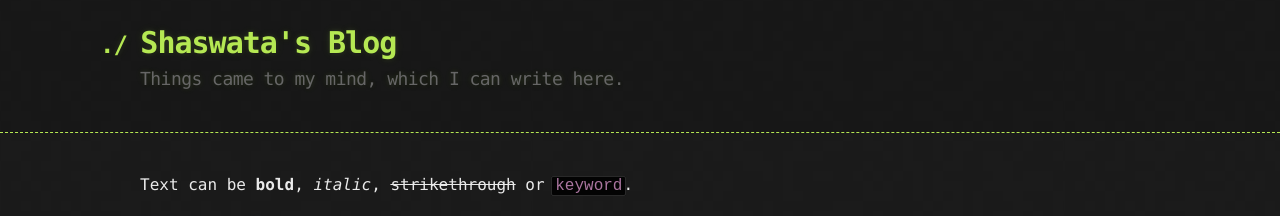
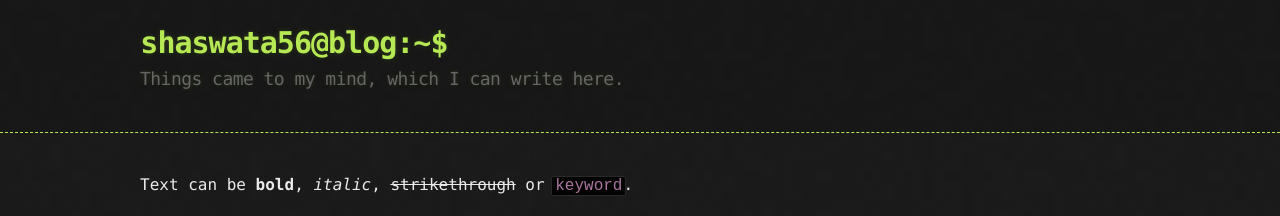
Before and after one commit to shaswata56/blog, a Jekyll site: the page built from index.md, in a window 1280 px wide. Shown: the top 216 px of the page. Built offline with Jekyll 4.4.1, drawn with Linux system fonts in a browser that asks for light colours.

Commit message:
some change commit

```diff
--- a/_config.yml
+++ b/_config.yml
@@ -1,4 +1,4 @@
-title: Shaswata's Blog
+title: shaswata56@blog:~$
 description: Things came to my mind, which I can write here.
 show_downloads: false
 google_analytics: UA-154486274-1
--- a/_sass/jekyll-theme-hacker.scss
+++ b/_sass/jekyll-theme-hacker.scss
@@ -78,7 +78,7 @@ header h1 {
 
 
 header h1:before {
-  content: "./ ";
+  content: "\00a0\00a0\00a0 ";
   font-size: 24px;
 }
 
```
